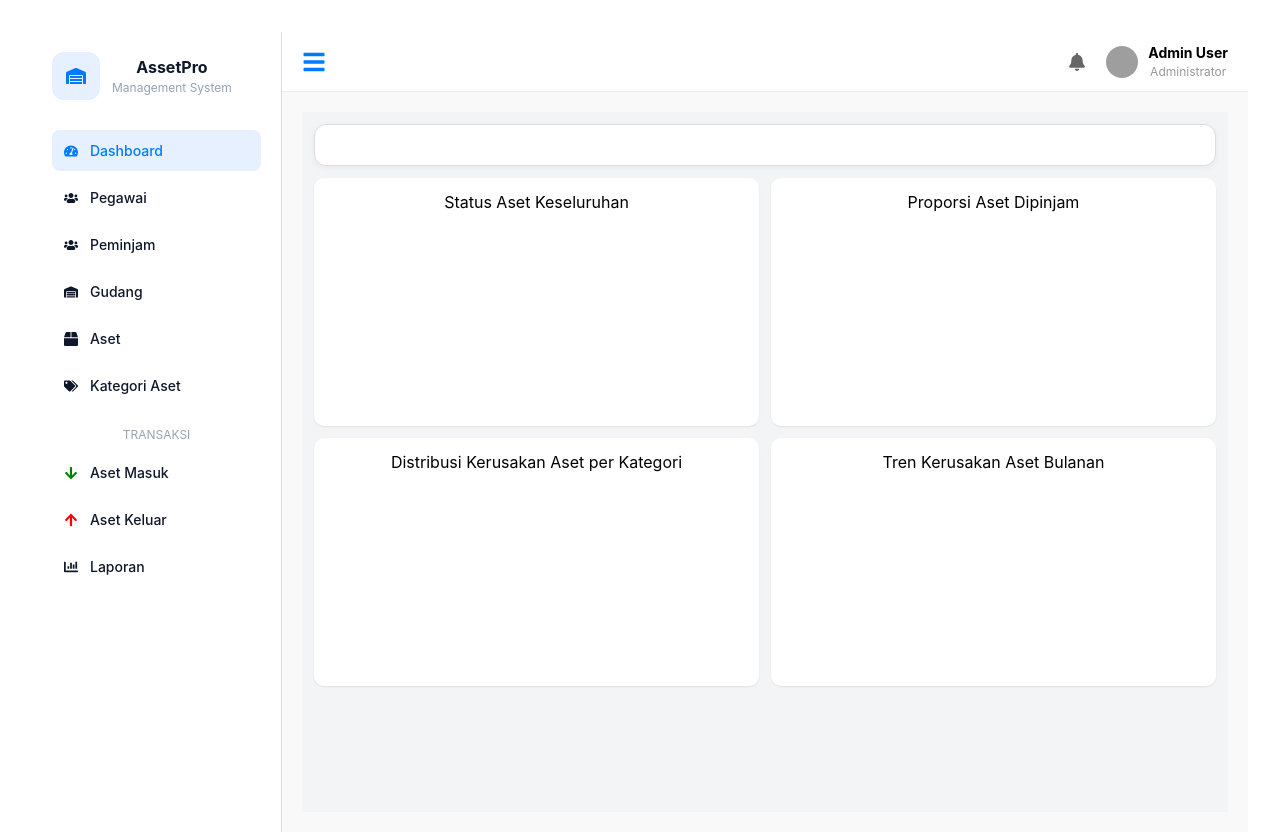
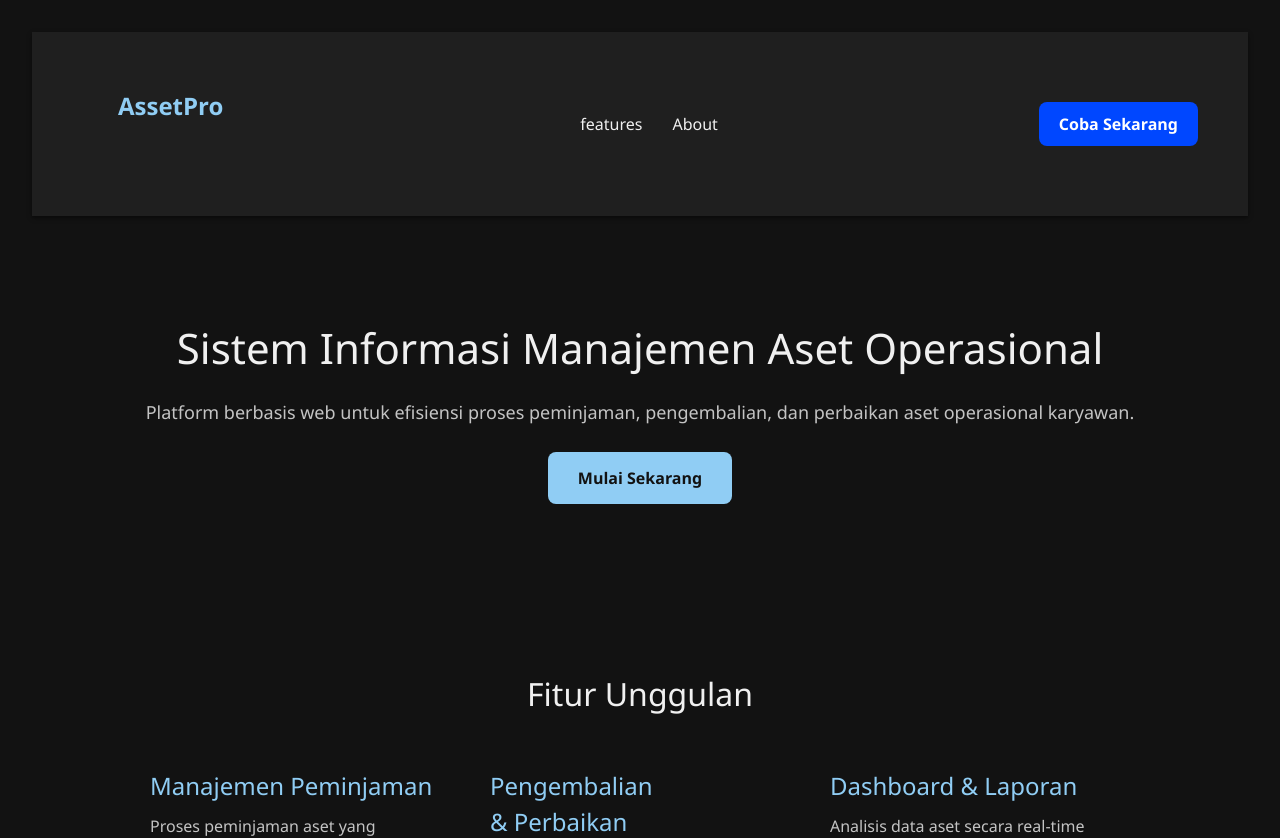
Before and after one commit to othmanhanif/kelompok-14_RJS, a React (Vite) app: page / in a window 1280 px wide. Shown: the top 838 px of the page. Built offline with nearby package versions, Linux system fonts and the light colour scheme; grey boxes are pictures that could not be loaded.

Commit message:
Update App.jsx

```diff
--- a/src/App.jsx
+++ b/src/App.jsx
@@ -5,32 +5,42 @@ import { Routes, Route, useLocation } from 'react-router-dom';
 import Dashboard from './page/Dashboard';
 import Gudang from './page/Gudang';
 import Aset from './page/Aset';
-import './App.css'
-import AdminPeminjam from "./page/admin/peminjams";
-import PeminjamCreate from "./page/admin/peminjams/create"; // <- tambahkan ini
-import PeminjamEdit from "./page/admin/peminjams/edit";
+import './App.css';
+import Login from './page/Login';
+import LandingPage from './page/LandingPage';
 
 const App = () => {
   const location = useLocation();
 
+  // Tentukan halaman yang tidak pakai Sidebar dan Topbar
+  const noLayoutPaths = ['/', '/login'];
+  const isNoLayout = noLayoutPaths.includes(location.pathname);
+
   return (
+    <>
+      {isNoLayout ? (
+        // halaman tidak menggunakan layout
+        <Routes key={location.pathname} location={location}>
+          <Route path="/" element={<LandingPage />} />
+          <Route path="/login" element={<Login />} />
+        </Routes>
+      ) : (
+        // Halaman yang menggunakan layout (Sidebar + Topbar)
         <div style={{ display: 'flex', height: '100vh' }}>
           <Sidebar />
           <div style={{ flex: 1, display: 'flex', flexDirection: 'column' }}>
             <Topbar />
             <div style={{ flex: 1, padding: '20px', background: '#f9f9f9' }}>
-          {/* Tambahkan key di Routes */}
               <Routes key={location.pathname} location={location}>
-            <Route path="/" element={<Dashboard />} />
+                <Route path="/dashboard" element={<Dashboard />} />
                 <Route path="/gudang" element={<Gudang />} />
                 <Route path="/Aset" element={<Aset />} />
-            <Route path="/peminjams" element={<AdminPeminjam />} />
-            <Route path="/peminjams/create" element={<PeminjamCreate />} />
-            <Route path="/peminjams/:id/edit" element={<PeminjamEdit />} />
               </Routes>
             </div>
           </div>
         </div>
+      )}
+    </>
   );
 };
 
```
Lines whose indentation alone changed are shown as unchanged.
